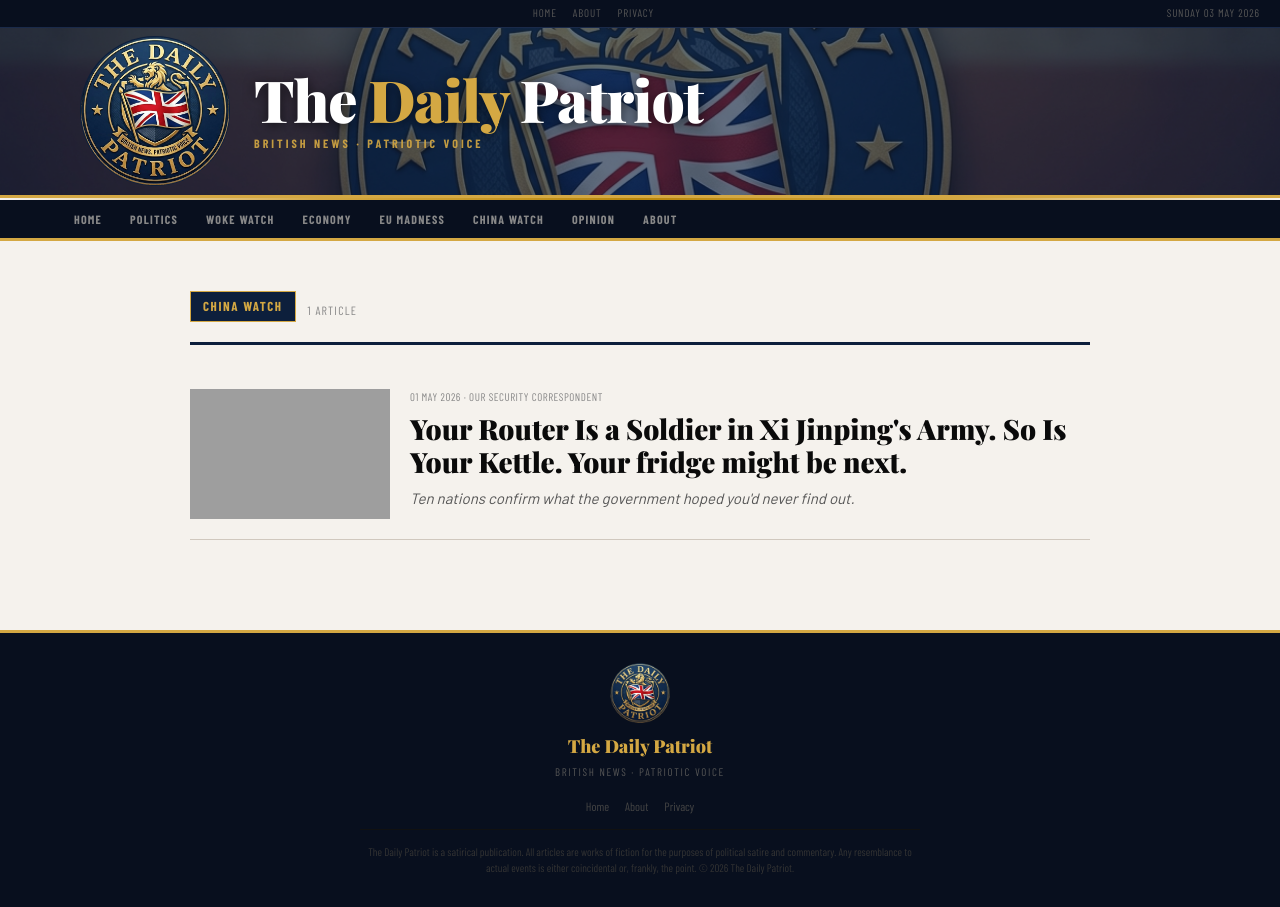
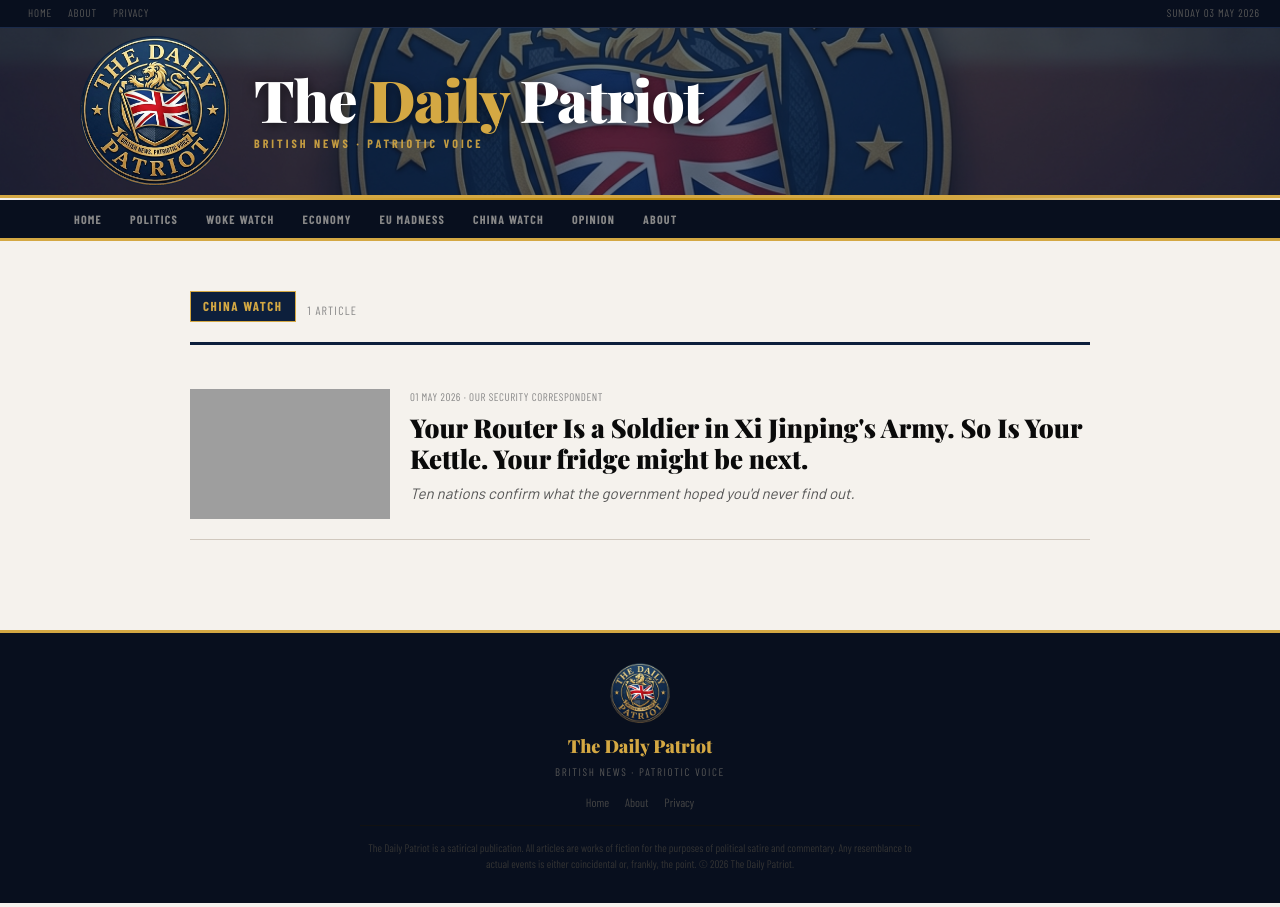
Before and after one commit to matt-palmer999/britishpatriots, a Jekyll site: the page built from china-watch.html, in a window 1280 px wide. Built offline with Jekyll 4.4.1, drawn with Linux system fonts in a browser that asks for light colours; some web fonts are replaced; grey boxes are pictures that could not be loaded.

Commit message:
Add files via upload

```diff
--- a/_layouts/category.html
+++ b/_layouts/category.html
@@ -17,17 +17,17 @@ layout: default
       <p style="color:var(--mid-grey);font-style:italic;">No articles in this category yet. We are monitoring the situation.</p>
     {% else %}
       {% for post in cat_posts %}
-      <div style="display:grid;grid-template-columns:{% if post.image %}200px {% endif %}1fr;gap:20px;padding:20px 0;border-bottom:1px solid var(--border);">
+      <div class="cat-item">
         {% if post.image %}
-        <a href="{{ post.url }}">
-          <img src="{{ post.image }}" alt="{{ post.title }}" style="width:100%;height:130px;object-fit:cover;display:block;">
+        <a href="{{ post.url }}" class="cat-item-img">
+          <img src="{{ post.image }}" alt="{{ post.title }}">
         </a>
         {% endif %}
-        <div>
+        <div class="cat-item-text">
           <div style="font-family:'Barlow Condensed',sans-serif;font-size:11px;color:var(--mid-grey);text-transform:uppercase;letter-spacing:.05em;margin-bottom:6px;">
             {{ post.date | date: "%d %B %Y" }} &middot; {{ post.author | default: "Our Correspondent" }}
           </div>
-          <h2 style="font-family:'Playfair Display',serif;font-weight:900;font-size:clamp(20px,3vw,28px);line-height:1.2;margin-bottom:8px;">
+          <h2 style="font-family:'Playfair Display',serif;font-weight:900;font-size:clamp(18px,3vw,26px);line-height:1.2;margin-bottom:8px;">
             <a href="{{ post.url }}" style="text-decoration:none;color:var(--black);">{{ post.title }}</a>
           </h2>
           <p style="font-size:15px;font-style:italic;color:#555;line-height:1.5;margin-bottom:0;">{{ post.standfirst }}</p>
@@ -38,3 +38,12 @@ layout: default
 
   </div>
 </div>
+
+<style>
+.cat-item{display:grid;grid-template-columns:200px 1fr;gap:20px;padding:20px 0;border-bottom:1px solid var(--border);}
+.cat-item-img img{width:100%;height:130px;object-fit:cover;display:block;}
+@media(max-width:600px){
+  .cat-item{grid-template-columns:1fr;}
+  .cat-item-img img{height:200px;}
+}
+</style>
--- a/_layouts/default.html
+++ b/_layouts/default.html
@@ -49,7 +49,7 @@ footer a:hover{color:var(--gold-light);}
 <body>
 
 <div class="top-bar">
-  <div style="margin-bottom:16px;"><script type='text/javascript' src='https://storage.ko-fi.com/cdn/widget/Widget_2.js'></script><script type='text/javascript'>kofiwidget2.init('Buy us a pint!', '#0d1f3c', 'X8X51YWC6H');kofiwidget2.draw();</script></div>
+
   <div><a href="/">Home</a><a href="/about">About</a><a href="/privacy">Privacy</a></div>
   <div>{{ site.time | date: "%A %d %B %Y" }}</div>
 </div>
@@ -86,10 +86,17 @@ footer a:hover{color:var(--gold-light);}
   <img src="/assets/images/logo-clean.png" alt="The Daily Patriot">
   <div class="footer-name">The Daily Patriot</div>
   <div class="footer-strapline">British News &middot; Patriotic Voice</div>
-  <div style="margin-bottom:16px;"><script type='text/javascript' src='https://storage.ko-fi.com/cdn/widget/Widget_2.js'></script><script type='text/javascript'>kofiwidget2.init('Buy us a pint!', '#0d1f3c', 'X8X51YWC6H');kofiwidget2.draw();</script></div>
+
   <div><a href="/">Home</a><a href="/about">About</a><a href="/privacy">Privacy</a></div>
   <div class="satire-notice">The Daily Patriot is a satirical publication. All articles are works of fiction for the purposes of political satire and commentary. Any resemblance to actual events is either coincidental or, frankly, the point. &copy; 2026 The Daily Patriot.</div>
 </footer>
 
+
+<style>
+.kofi-button-container{position:fixed!important;bottom:20px!important;left:20px!important;top:auto!important;z-index:999;}
+</style>
+<script type='text/javascript' src='https://storage.ko-fi.com/cdn/widget/Widget_2.js'></script>
+<script type='text/javascript'>kofiwidget2.init('Buy us a pint!', '#0d1f3c', 'X8X51YWC6H');kofiwidget2.draw();</script>
+
 </body>
 </html>
```
